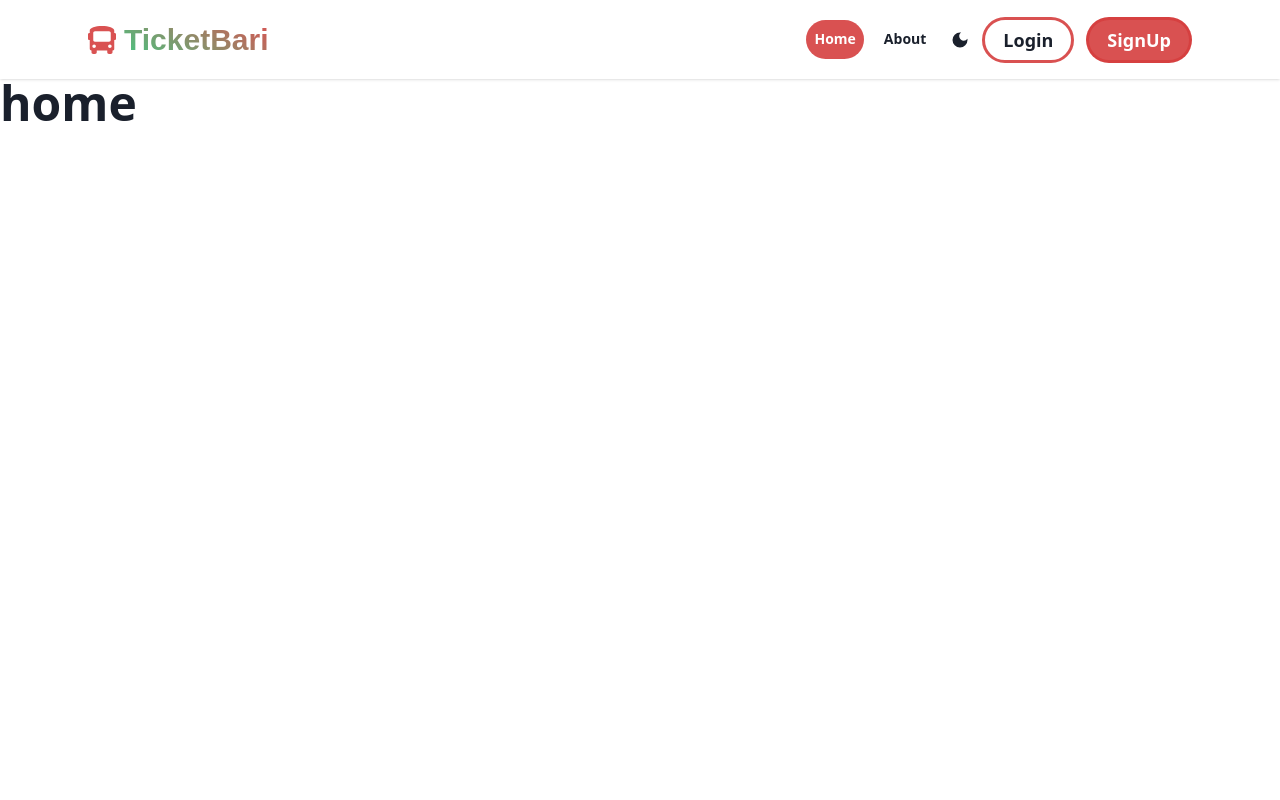
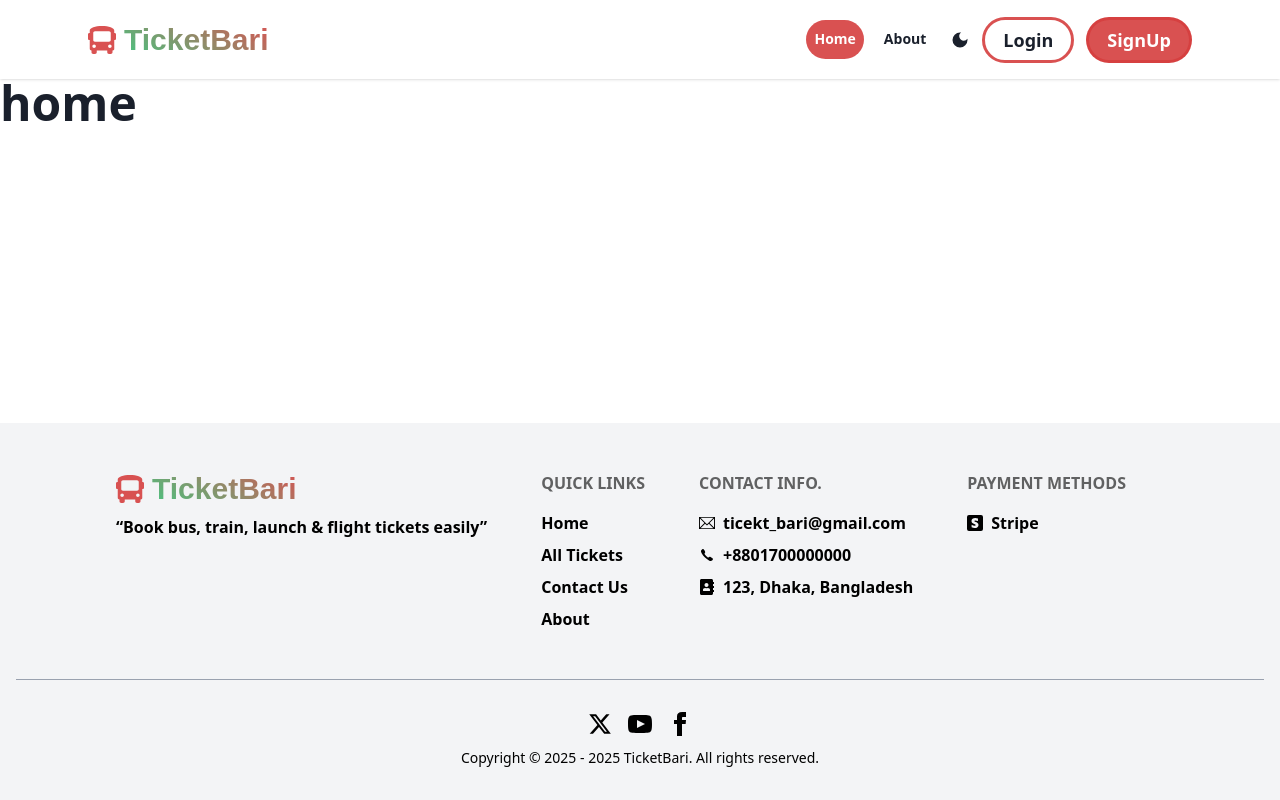
Before and after one commit to tmehnaj/online-ticket-booking-client, a React (Vite) app: page / in a window 1280 px wide. Built offline with nearby package versions, Linux system fonts and the light colour scheme; no server answers; a web font is replaced by a local one.

Commit message:
footer added with neccesary links

```diff
--- a/package.json
+++ b/package.json
@@ -17,7 +17,6 @@
     "react": "^19.2.0",
     "react-dom": "^19.2.0",
     "react-hook-form": "^7.68.0",
-    "react-hot-toast": "^2.6.0",
     "react-icons": "^5.5.0",
     "react-router": "^7.10.1",
     "react-toastify": "^11.0.5",
--- a/src/Components/Shared/Footer/Footer.jsx
+++ b/src/Components/Shared/Footer/Footer.jsx
@@ -1,10 +1,91 @@
 import React from 'react';
+import { Link } from 'react-router';
+import { IoIosCall } from 'react-icons/io';
+import { TfiEmail } from 'react-icons/tfi';
+import { FaAddressBook, FaCcStripe } from 'react-icons/fa';
+import { FaXTwitter } from "react-icons/fa6";
+import Logo from '../Logo/Logo';
+import Container from '../Container';
+import { BsStripe } from 'react-icons/bs';
 
 const Footer = () => {
     return (
-        <div>
+               <footer className=" bg-gray-100 text-black font-semibold ">
+  <Container>
+    <div className='footer sm:footer-horizontal px-9 py-12  text-center md:text-left'>
+    <aside className='flex flex-col  text-left'>
+   <Link to="/">
+   <Logo></Logo>
+   </Link>
+    <p className='mt-0 pt-0 text-base'>
+      “Book bus, train, launch & flight tickets easily”
+    </p>
+  </aside>
+  <nav>
+    <h6 className="footer-title font-bold text-base">Quick Links</h6>
+    <Link to="/" className="link link-hover text-base">Home</Link>
+    <Link className="link link-hover text-base">All Tickets</Link>
+    <Link className="link link-hover text-base">Contact Us</Link>
+    <Link to="/about" className="link link-hover text-base">About</Link>
+  </nav>
 
-        </div>
+    <nav>
+    <h6 className="footer-title font-bold text-base">Contact Info.</h6>
+    <a className="link link-hover text-base flex items-center gap-2"><TfiEmail />
+    ticekt_bari@gmail.com</a>
+    <a className="link link-hover text-base flex items-center gap-2"><IoIosCall /> +8801700000000</a>
+     <a className="link link-hover text-base flex items-center gap-2"><FaAddressBook />123, Dhaka, Bangladesh</a>
+  </nav>
+
+  <nav>
+    <h6 className="footer-title font-bold text-base">Payment Methods</h6>
+    <Link className="link link-hover text-base flex items-center gap-2"><BsStripe />   Stripe</Link>
+
+  </nav>
+
+
+  </div>
+  </Container>
+  <hr className=" border-gray-400 mx-4"/>
+
+
+  <Container>
+    <div className='px-10 py-8 flex flex-col items-center gap-3 text-xs  text-black font-normal'>
+        <nav>
+    <div className="flex gap-4 ">
+      <a>
+        <FaXTwitter className='fill-current w-6 h-6'/>
+      </a>
+      <a>
+        <svg
+          xmlns="http://www.w3.org/2000/svg"
+          width="24"
+          height="24"
+          viewBox="0 0 24 24"
+          className="fill-current">
+          <path
+            d="M19.615 3.184c-3.604-.246-11.631-.245-15.23 0-3.897.266-4.356 2.62-4.385 8.816.029 6.185.484 8.549 4.385 8.816 3.6.245 11.626.246 15.23 0 3.897-.266 4.356-2.62 4.385-8.816-.029-6.185-.484-8.549-4.385-8.816zm-10.615 12.816v-8l8 3.993-8 4.007z"></path>
+        </svg>
+      </a>
+      <a>
+        <svg
+          xmlns="http://www.w3.org/2000/svg"
+          width="24"
+          height="24"
+          viewBox="0 0 24 24"
+          className="fill-current">
+          <path
+            d="M9 8h-3v4h3v12h5v-12h3.642l.358-4h-4v-1.667c0-.955.192-1.333 1.115-1.333h2.885v-5h-3.808c-3.596 0-5.192 1.583-5.192 4.615v3.385z"></path>
+        </svg>
+      </a>
+    </div>
+  </nav>
+  <aside>
+    <p className='text-sm '>Copyright © {new Date().getFullYear()} - 2025 TicketBari. All rights reserved.</p>
+  </aside>
+  </div>
+  </Container>
+</footer>
     );
 };
 
```
Also changed, not shown: src/Components/Shared/Container.jsx (line endings or trailing spaces), src/Components/Shared/Logo/Logo.jsx (line endings or trailing spaces), 1 other file (tests, documents, lock files or other folders).
